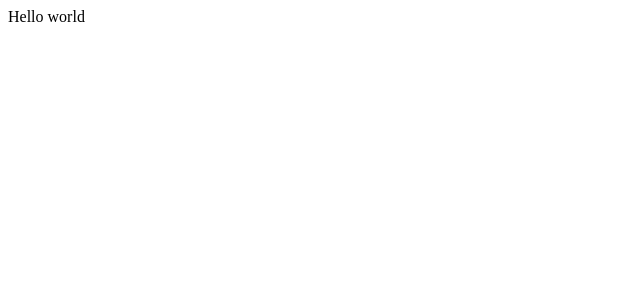
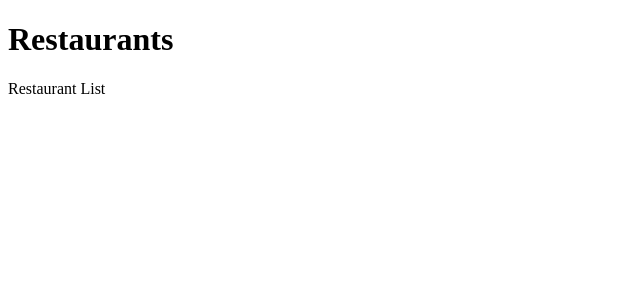
Before and after one commit to Chip-L/opinion-ate-js, a React (Create React App) app: page / in a window 1280 px wide. Shown: the top 300 px of the page, without its empty margins (0-640 px from the left). Built offline with nearby package versions, Linux system fonts and the light colour scheme.

Commit message:
Add RestaurantScreen and RestaurantList

```diff
--- a/src/App.js
+++ b/src/App.js
@@ -1,5 +1,11 @@
+import RestaurantScreen from './components/RestaurantScreen';
+
 function App() {
-  return <div className="App">Hello world</div>;
+  return (
+    <div>
+      <RestaurantScreen />
+    </div>
+  );
 }
 
 export default App;
--- /dev/null
+++ b/src/components/RestaurantList.js
@@ -0,0 +1,3 @@
+export default function RestaurantList() {
+  return <div>Restaurant List</div>;
+}
--- /dev/null
+++ b/src/components/RestaurantScreen.js
@@ -0,0 +1,10 @@
+import RestaurantList from './RestaurantList';
+
+export default function RestaurantScreen() {
+  return (
+    <div>
+      <h1>Restaurants</h1>
+      <RestaurantList />
+    </div>
+  );
+}
```
